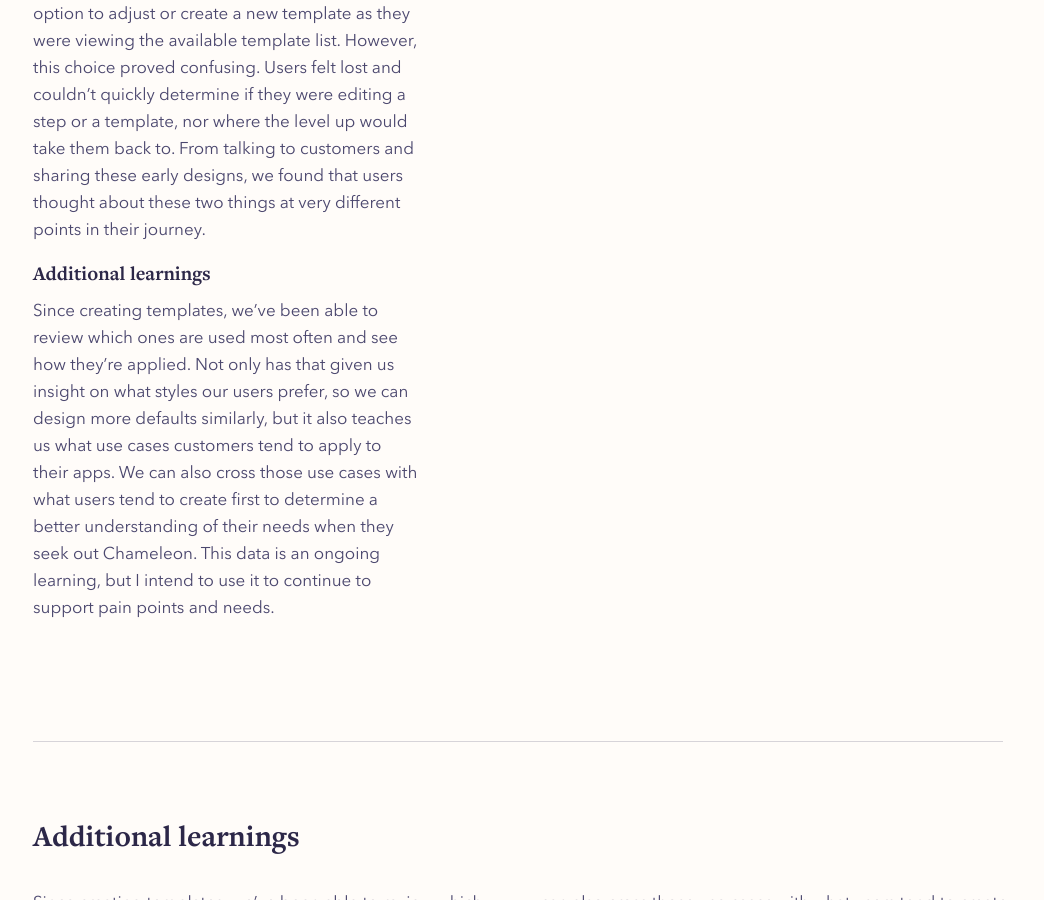
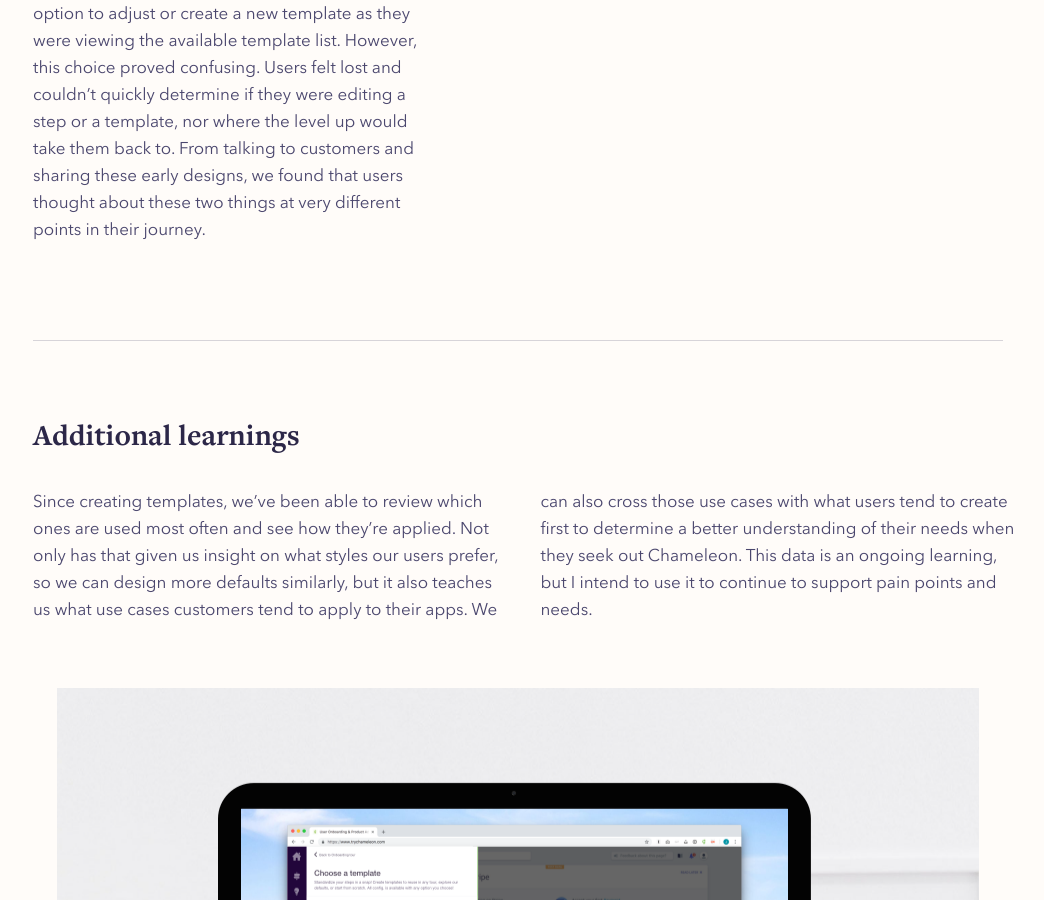
Before and after one commit to jessbottali/jessicabottali.com, a Jekyll site: the page built from projects/chameleon-templates/index.html, in a window 1280 px wide and 900 px high, scrolled down 4597 px. Shown: the whole window, without its empty margins (122-1166 px from the left). Built offline with Jekyll 4.4.1, drawn with Linux system fonts in a browser that asks for light colours; comment, search, counter and statistics services are not loaded.

Commit message:
Update index.html

```diff
--- a/projects/chameleon-templates/index.html
+++ b/projects/chameleon-templates/index.html
@@ -96,10 +96,6 @@ title: "Chameleon templates"
 
         <p>We created default templates for our customers to use and spark ideas, but they were also able to make their own. We initially tried to allow for these concepts to intertwine. For example, when trying to build a tour and apply a template to one of their steps, we assumed users may want the option to adjust or create a new template as they were viewing the available template list. However, this choice proved confusing. Users felt lost and couldn’t quickly determine if they were editing a step or a template, nor where the level up would take them back to. From talking to customers and sharing these early designs, we found that users thought about these two things at very different points in their journey. </p>
 
-        <h3 class="ProjectImage-title m0 mb2">Additional learnings</h3>
-
-        <p class="m0 mb4">Since creating templates, we’ve been able to review which ones are used most often and see how they’re applied. Not only has that given us insight on what styles our users prefer, so we can design more defaults similarly, but it also teaches us what use cases customers tend to apply to their apps. We can also cross those use cases with what users tend to create first to determine a better understanding of their needs when they seek out Chameleon. This data is an ongoing learning, but I intend to use it to continue to support pain points and needs. </p>
-
       </div>
     </div>
     <div class="Grid-cell u-7of12">
@@ -119,7 +115,7 @@ title: "Chameleon templates"
     <div class="Project-content"style="
     margin-bottom: 0px;
     padding-left: 15px;
-    height: 220px;
+    height: 150px;
    ">
       <p style="margin-top: 0px;">Since creating templates, we’ve been able to review which ones are used most often and see how they’re applied. Not only has that given us insight on what styles our users prefer, so we can design more defaults similarly, but it also teaches us what use cases customers tend to apply to their apps. We can also cross those use cases with what users tend to create first to determine a better understanding of their needs when they seek out Chameleon. This data is an ongoing learning, but I intend to use it to continue to support pain points and needs. </p>
 
```
